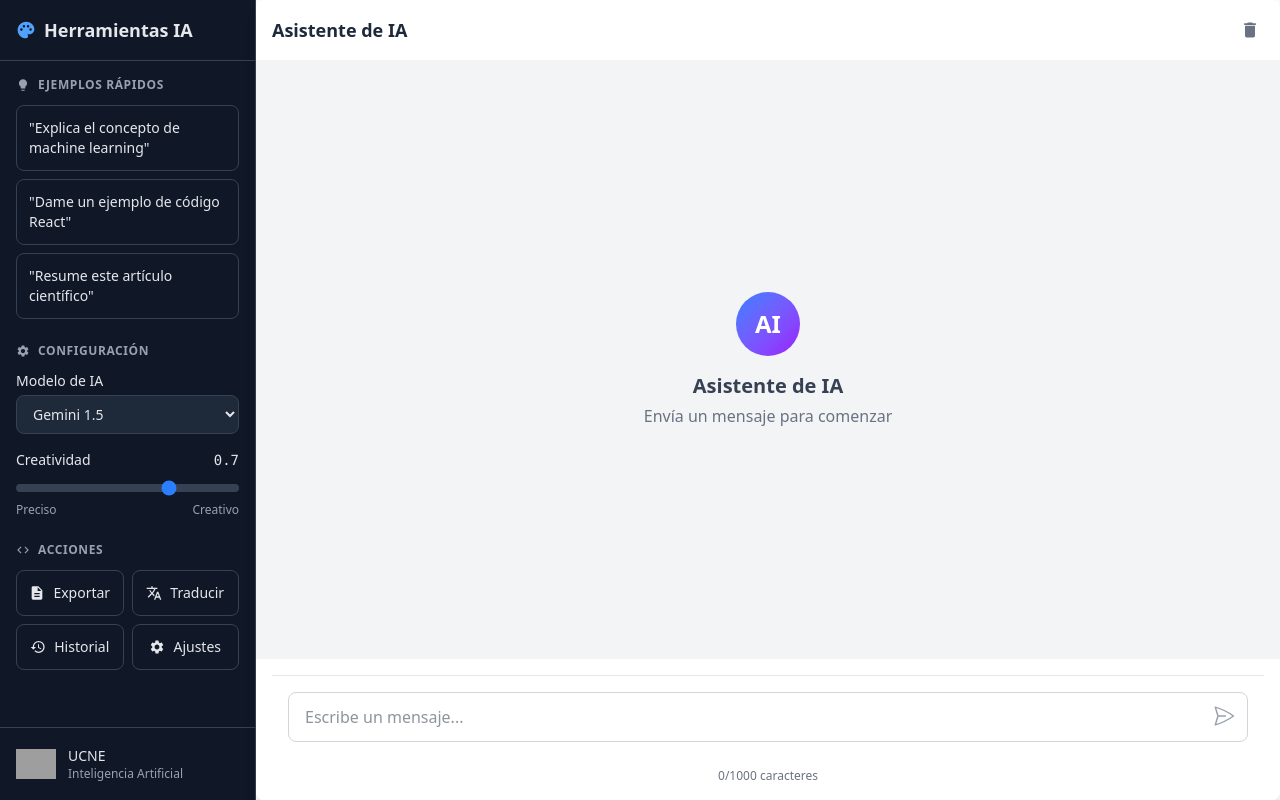
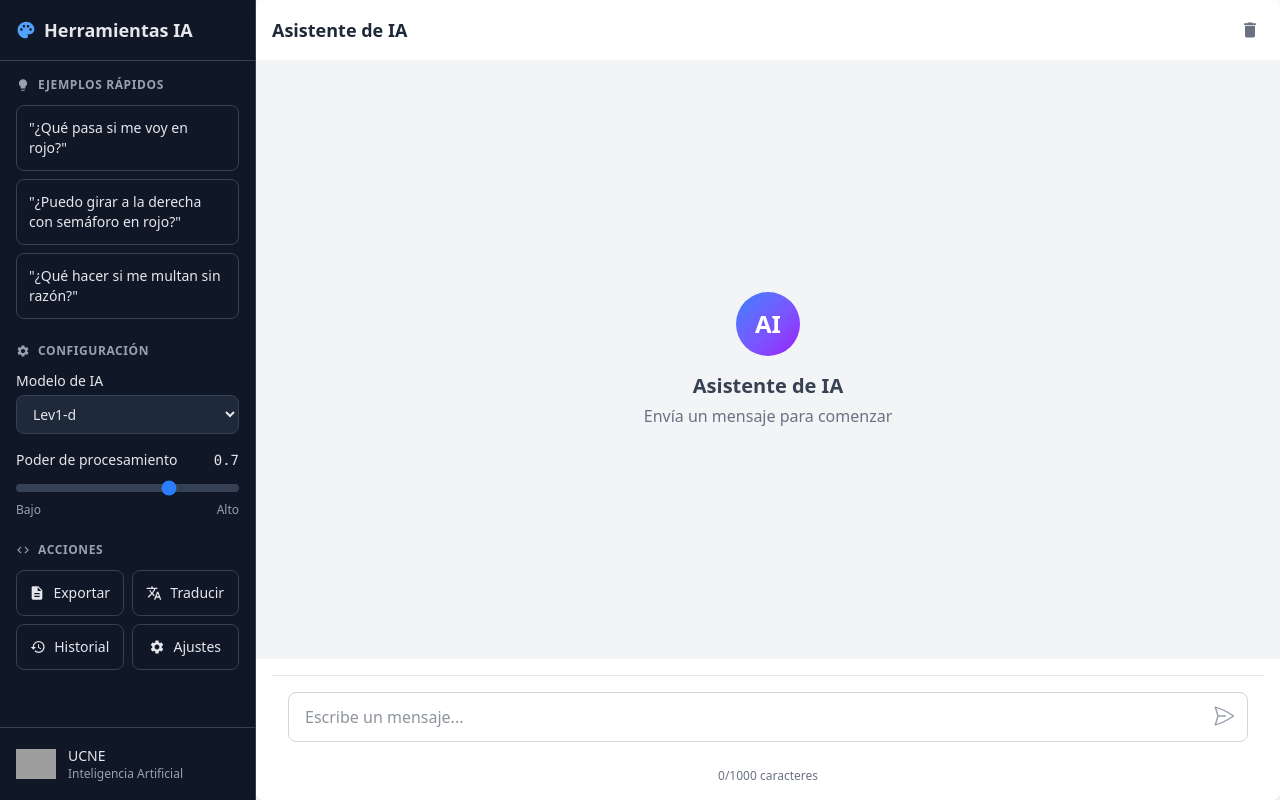
Before and after one commit to guibe22/chat-bot-ia, a Next.js app: page / in a window 1280 px wide. Built offline with nearby package versions, Linux system fonts and the light colour scheme; grey boxes are pictures that could not be loaded.

Commit message:
Cambiando textos del sidebar

```diff
--- a/componets/sidebar.js
+++ b/componets/sidebar.js
@@ -13,7 +13,7 @@ import {
 
 export default function Sidebar() {
   const [temperature, setTemperature] = useState(0.7);
-  const [selectedModel, setSelectedModel] = useState("gemini-1.5");
+  const [selectedModel, setSelectedModel] = useState("Lev1-d");
 
   return (
     <div className="w-64 h-full bg-gray-900 text-gray-200 flex flex-col border-r border-gray-700">
@@ -35,13 +35,13 @@ export default function Sidebar() {
           </h3>
           <div className="space-y-2">
             <button className="w-full text-left text-sm p-3 hover:bg-gray-800 rounded-lg border border-gray-700 hover:border-gray-600 transition-colors">
-              "Explica el concepto de machine learning"
+              "¿Qué pasa si me voy en rojo?"
             </button>
             <button className="w-full text-left text-sm p-3 hover:bg-gray-800 rounded-lg border border-gray-700 hover:border-gray-600 transition-colors">
-              "Dame un ejemplo de código React"
+              "¿Puedo girar a la derecha con semáforo en rojo?"
             </button>
             <button className="w-full text-left text-sm p-3 hover:bg-gray-800 rounded-lg border border-gray-700 hover:border-gray-600 transition-colors">
-              "Resume este artículo científico"
+              "¿Qué hacer si me multan sin razón?"
             </button>
           </div>
         </div>
@@ -60,15 +60,17 @@ export default function Sidebar() {
                 onChange={(e) => setSelectedModel(e.target.value)}
                 className="w-full bg-gray-800 border border-gray-700 rounded-lg px-3 py-2 text-sm focus:outline-none focus:ring-2 focus:ring-blue-500"
               >
-                <option value="gemini-1.5">Gemini 1.5</option>
-                <option value="gpt-4">GPT-4</option>
-                <option value="claude-3">Claude 3</option>
+                <option value="Lev-1d">Lev1-d</option>
+                <option value="Wil-b3">Wilb-3</option>
+                <option value="Gr3-y">Gr3-y</option>
+                <option value="L1sb-3">L1sb-3</option>
+                <option value="41b3-rt">41b3-rt</option>
               </select>
             </div>
 
             <div>
               <div className="flex justify-between text-sm mb-1">
-                <span>Creatividad</span>
+                <span>Poder de procesamiento</span>
                 <span className="font-mono">{temperature.toFixed(1)}</span>
               </div>
               <input
@@ -81,8 +83,8 @@ export default function Sidebar() {
                 className="w-full h-2 bg-gray-700 rounded-lg appearance-none cursor-pointer accent-blue-500"
               />
               <div className="flex justify-between text-xs text-gray-400 mt-1">
-                <span>Preciso</span>
-                <span>Creativo</span>
+                <span>Bajo</span>
+                <span>Alto</span>
               </div>
             </div>
           </div>
```
